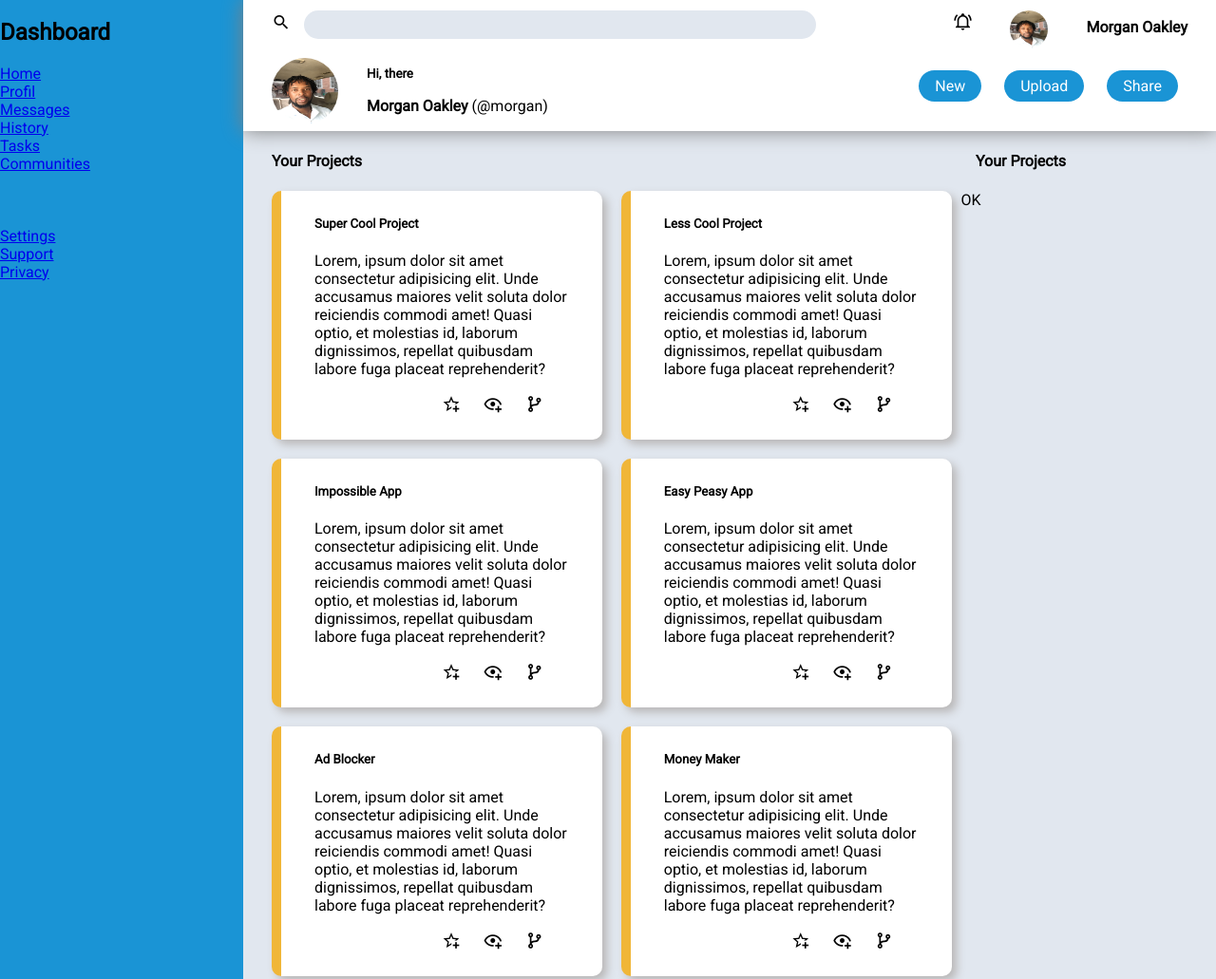
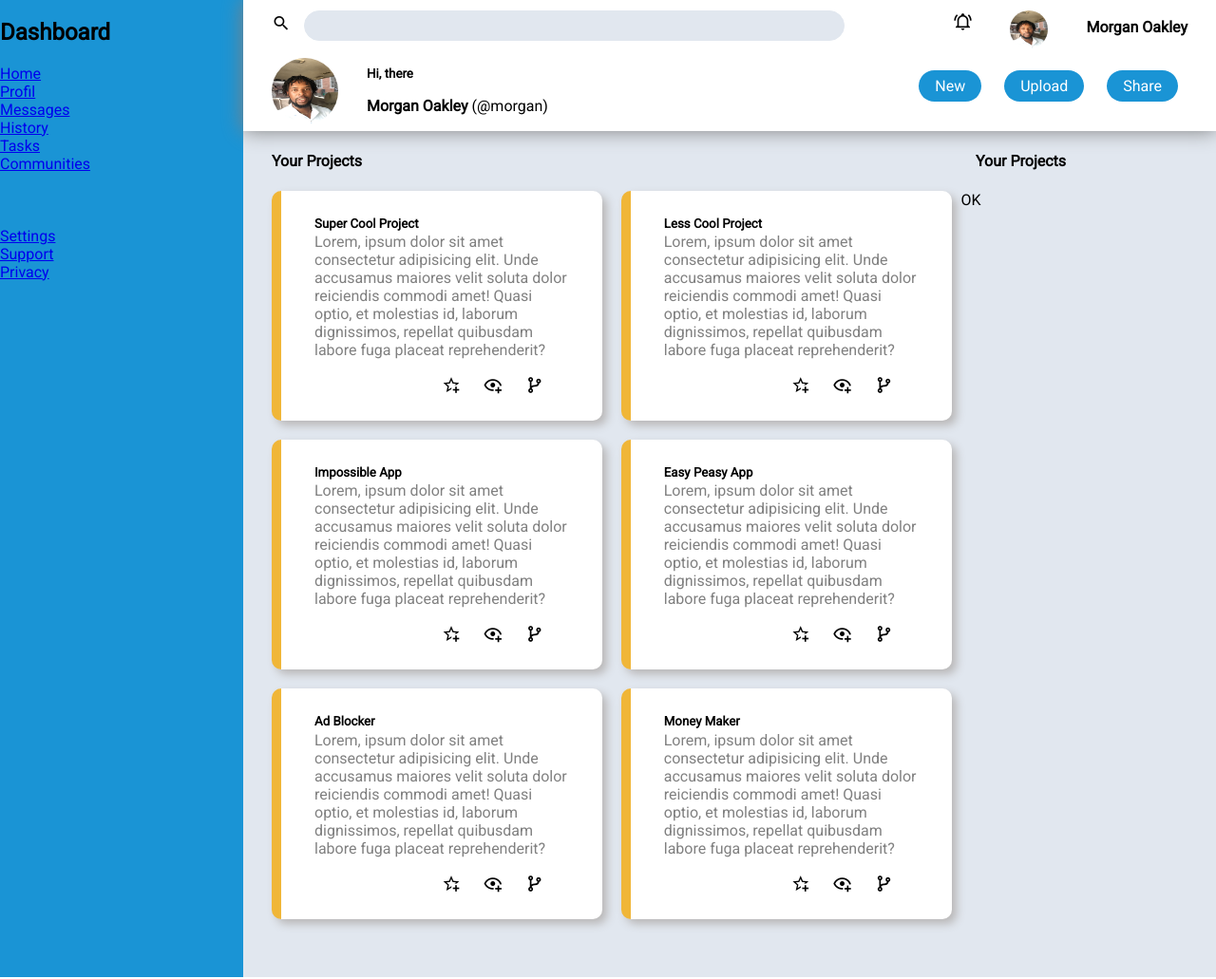
Before and after one commit to alexissengangabo07/dashboard-project, a plain HTML site: page index.html in a window 1280 px wide. Shown: the top 1031 px of the page at 95% size. Drawn offline with Linux system fonts and the light colour scheme.

Commit message:
style search input and paragraphs

```diff
--- a/style.css
+++ b/style.css
@@ -32,14 +32,18 @@ body {
 
 #search {
     height: 28px;
-    width: 535px;
-    border: none;
+    width: 550px;
+    border: 1px solid hsl(214deg 32% 91%);
     border-radius: 8rem;
     background-color: hsl(214deg 32% 91%);
     outline: none;
-    /* padding-left: 15px; */
+    padding-left: 15px;
     margin-left: 10px;
     /* margin-right: 140px; */
+}
+
+#search:focus {
+    border: 1px solid blue;
 }
 
 .profile {
@@ -141,6 +145,11 @@ body {
     gap: 67%;
 }
 
+.project-content>p {
+    color: gray;
+    margin-top: -20px;
+}
+
 ::-webkit-scrollbar {
     width: 7px;
 }
```
